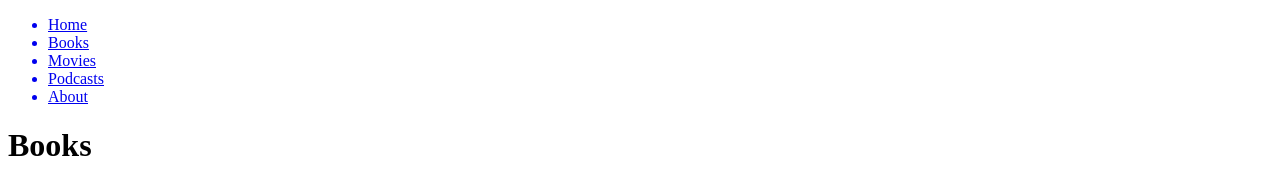
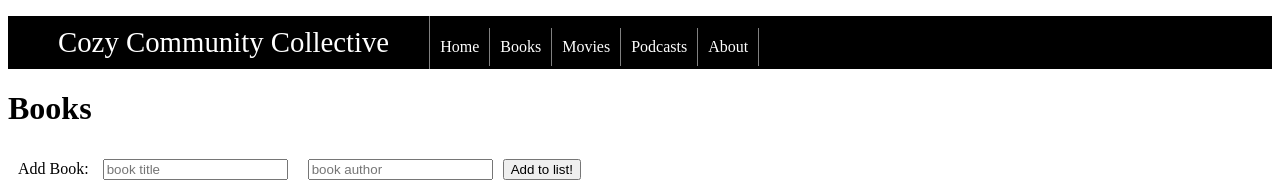
Before and after one commit to AwrenNuit/book-movie-podcast-club, a React (Create React App) app: page / in a window 1280 px wide. Shown: the top 182 px of the page. Built offline with nearby package versions, Linux system fonts and the light colour scheme; no server answers; the database is empty.

Commit message:
created stylesheet, achieved basic navbar styling

```diff
--- /dev/null
+++ b/src/components/Nav/Nav.css
@@ -0,0 +1,27 @@
+nav ul {
+  background-color: black;
+  list-style: none;
+}
+
+nav ul li {
+  display: inline-block;
+  color: white;
+  text-decoration: none;
+  text-align: center;
+  padding: 10px;
+  border-right: 1px solid grey;
+  transition: 0.3s;
+}
+
+nav ul li:hover {
+  background-color: grey;
+}
+
+.nav-name {
+  font-size: 1.8em;
+  padding-right: 40px;
+}
+
+.nav-name:hover {
+  background-color: black;
+}
--- a/src/components/Nav/Nav.js
+++ b/src/components/Nav/Nav.js
@@ -1,11 +1,16 @@
 import React from 'react';
 import { Link } from 'react-router-dom';
+import './Nav.css';
 
 export default function Nav() {
 
   return(
+    <>
     <nav>
       <ul>
+        <Link to="/">
+          <li className="nav-name">Cozy Community Collective</li>
+        </Link>
         <Link to="/">
           <li>Home</li>
         </Link>
@@ -23,5 +28,6 @@ export default function Nav() {
         </Link>
       </ul>
     </nav>
+    </>
   );
 }
```
Lines whose indentation alone changed are shown as unchanged.
